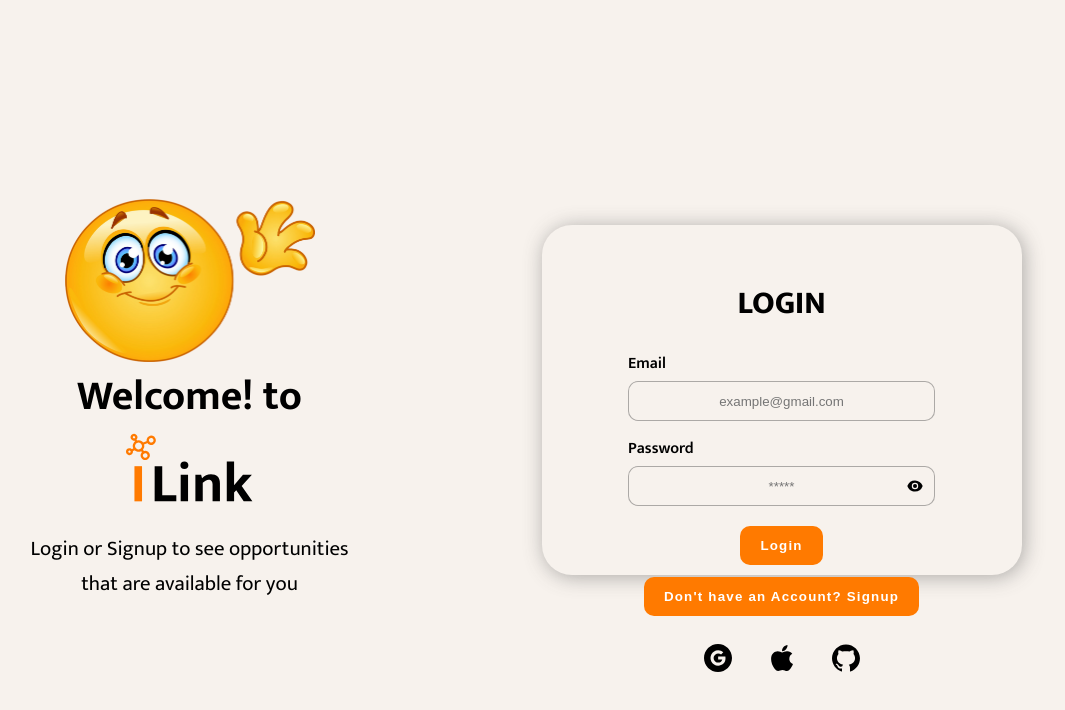
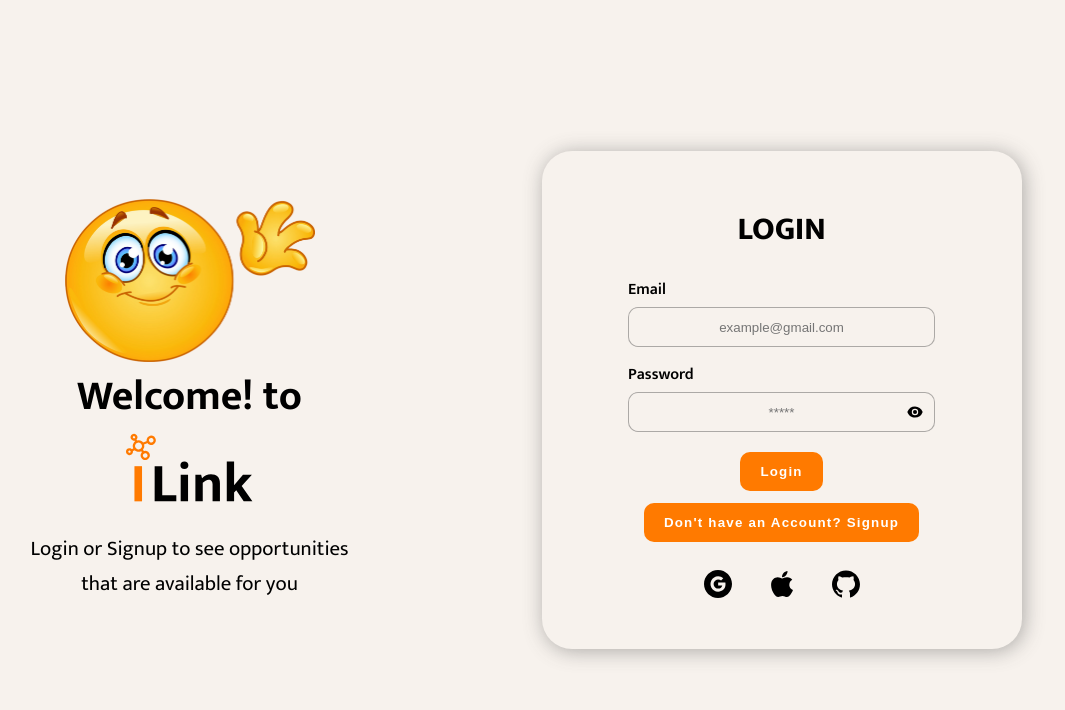
Before and after one commit to developerekene/Ecobank_Intenship_squad_2, a React (Create React App) app: page / in a window 1280 px wide. Shown: the top 710 px of the page, without its empty margins (128-1193 px from the left). Built offline with nearby package versions, Linux system fonts and the light colour scheme.

Commit message:
Home Css debug

```diff
--- a/src/App/UI/Pages/Home/Home.css
+++ b/src/App/UI/Pages/Home/Home.css
@@ -113,45 +113,6 @@
     box-shadow: 20px 20px 20px rgba(33, 31, 31, 0.616);
 }
 .Home{
-    display: flex;
-    flex-direction: column;
     padding-inline: 3rem;
     margin-top: 20px;
 }
-
-.Home .cards{
-    display: flex;
-    flex-direction: column;
-    gap: 50px;
-    justify-content: space-between;
-    margin-top:100px;
-
-}
-
-.card{
-    width:100%;
-    height: 350px;
-    border-radius: 15px;
-    box-shadow: 2px 2px 10px rgba(77,77,77,0.441);
-    transition: all 0.3s ease-in-out;
-
-}
-
-.card:hover{
-transform: scale(1.02);
-}
-
-
-.card-text{
-    background-color: wrgb(243, 229, 203);;;
-    height: 150px;
-    margin-bottom: 15px;
-    background-size: contain;
-}
-.cards .card-image{
-
- width: 100px;
- height: 100px;
- justify-content: center;
-
-}
```
